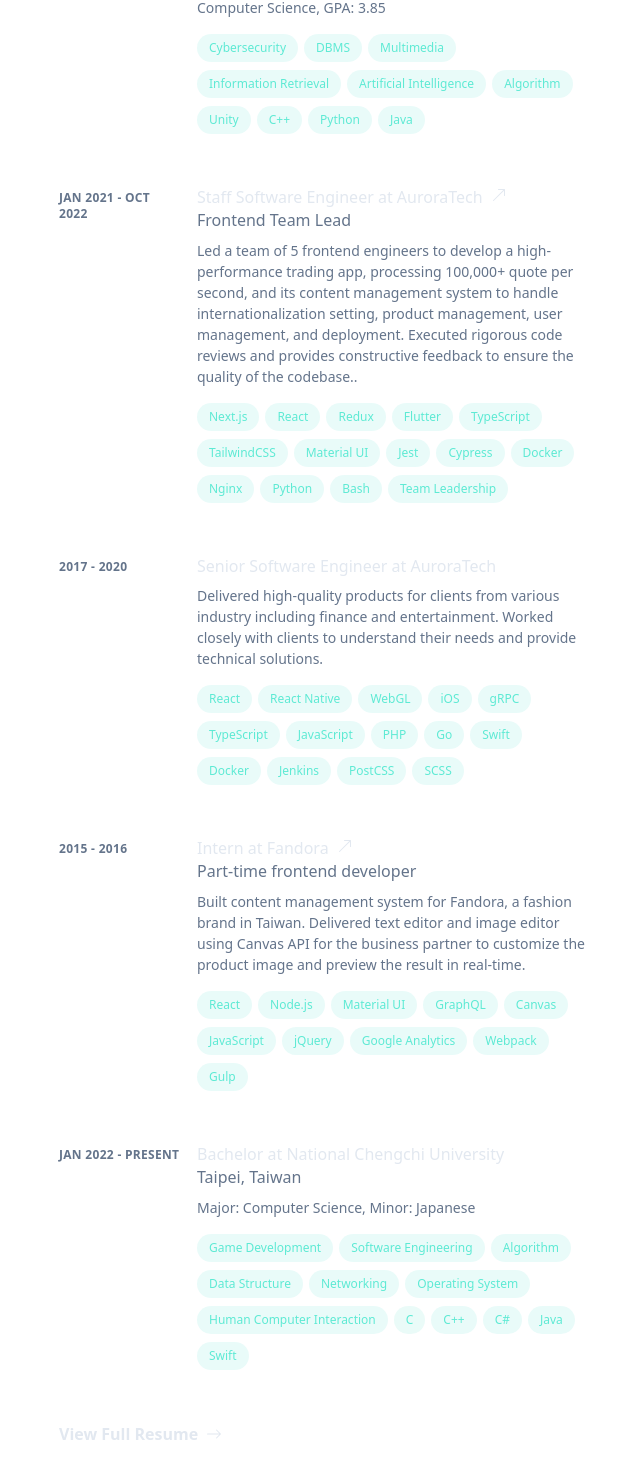
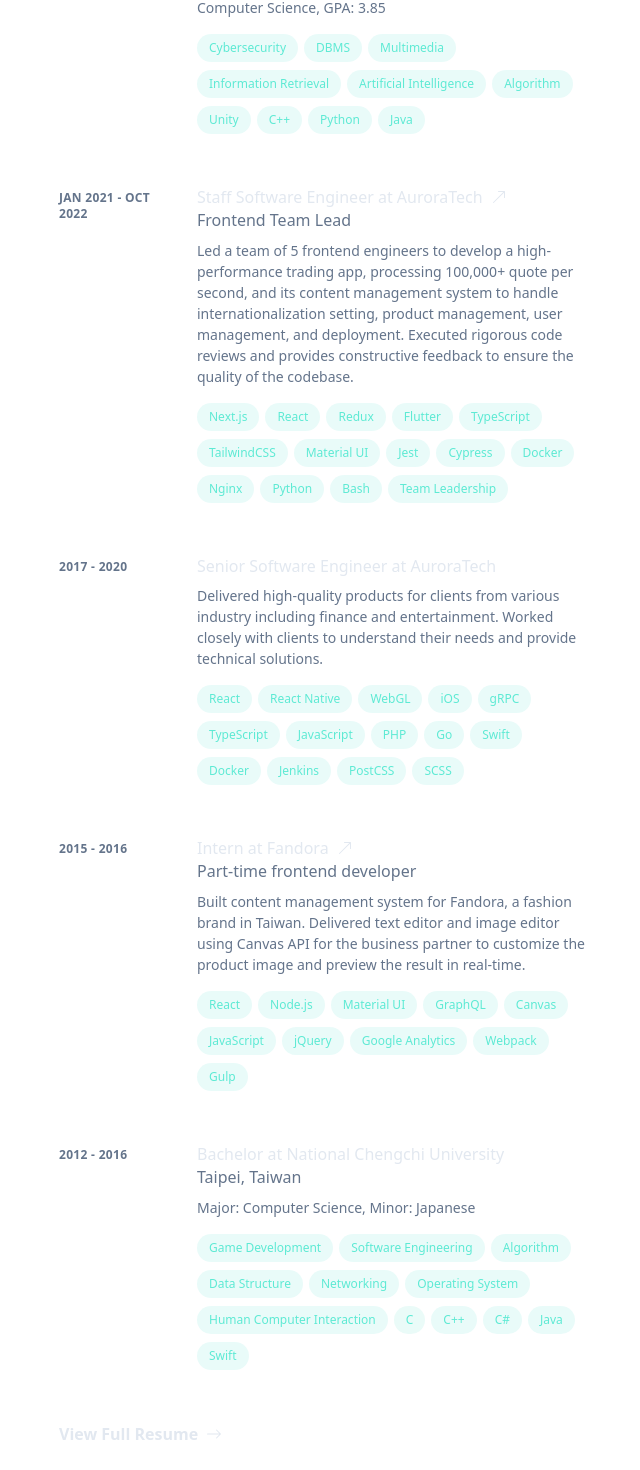
Before and after one commit to laurenchen0631/Portfolio, a Next.js app: page / in a window 1280 px wide. Shown: the part 881-2351 px from the top of the page, without its empty margins (589-1229 px from the left). Built offline with nearby package versions, Linux system fonts and the light colour scheme.

Commit message:
timeline fix

```diff
--- a/src/components/card.tsx
+++ b/src/components/card.tsx
@@ -26,7 +26,7 @@ export default function Card({link, header, title, subtitle, body, tags = []}: C
     } else if (isExternal) {
       return (
         <a
-          className="inline-flex items-baseline font-medium leading-tight text-slate-200 hover:text-teal-300 focus-visible:text-teal-300  text-base"
+          className="inline-flex items-center font-medium leading-tight text-slate-200 hover:text-teal-300 focus-visible:text-teal-300  text-base"
           href={link}
           target="_blank"
           rel="noopener">
--- a/src/components/timeline.tsx
+++ b/src/components/timeline.tsx
@@ -31,7 +31,7 @@ export default function Timeline(props: Omit<SectionProps, 'id' | 'title'>) {
             header="Jan 2021 - Oct 2022"
             title="Staff Software Engineer at AuroraTech"
             subtitle="Frontend Team Lead"
-            body="Led a team of 5 frontend engineers to develop a high-performance trading app, processing 100,000+ quote per second, and its content management system to handle internationalization setting, product management, user management, and deployment. Executed rigorous code reviews and provides constructive feedback to ensure the quality of the codebase.."
+            body="Led a team of 5 frontend engineers to develop a high-performance trading app, processing 100,000+ quote per second, and its content management system to handle internationalization setting, product management, user management, and deployment. Executed rigorous code reviews and provides constructive feedback to ensure the quality of the codebase."
             link="https://101invest.app/"
             tags={[
               'Next.js',
@@ -55,7 +55,7 @@ export default function Timeline(props: Omit<SectionProps, 'id' | 'title'>) {
           <Card
             header="2017 - 2020"
             title="Senior Software Engineer at AuroraTech"
-            body="Delivered high-quality products for clients from various industry including finance and entertainment. Worked closely with clients to understand their needs and provide technical solutions. "
+            body="Delivered high-quality products for clients from various industry including finance and entertainment. Worked closely with clients to understand their needs and provide technical solutions."
             tags={[
               'React',
               'React Native',
@@ -97,7 +97,7 @@ export default function Timeline(props: Omit<SectionProps, 'id' | 'title'>) {
         </li>
         <li className="mb-12">
           <Card
-            header="Jan 2022 - Present"
+            header="2012 - 2016"
             title="Bachelor at National Chengchi University"
             subtitle="Taipei, Taiwan"
             body="Major: Computer Science, Minor: Japanese"
```
